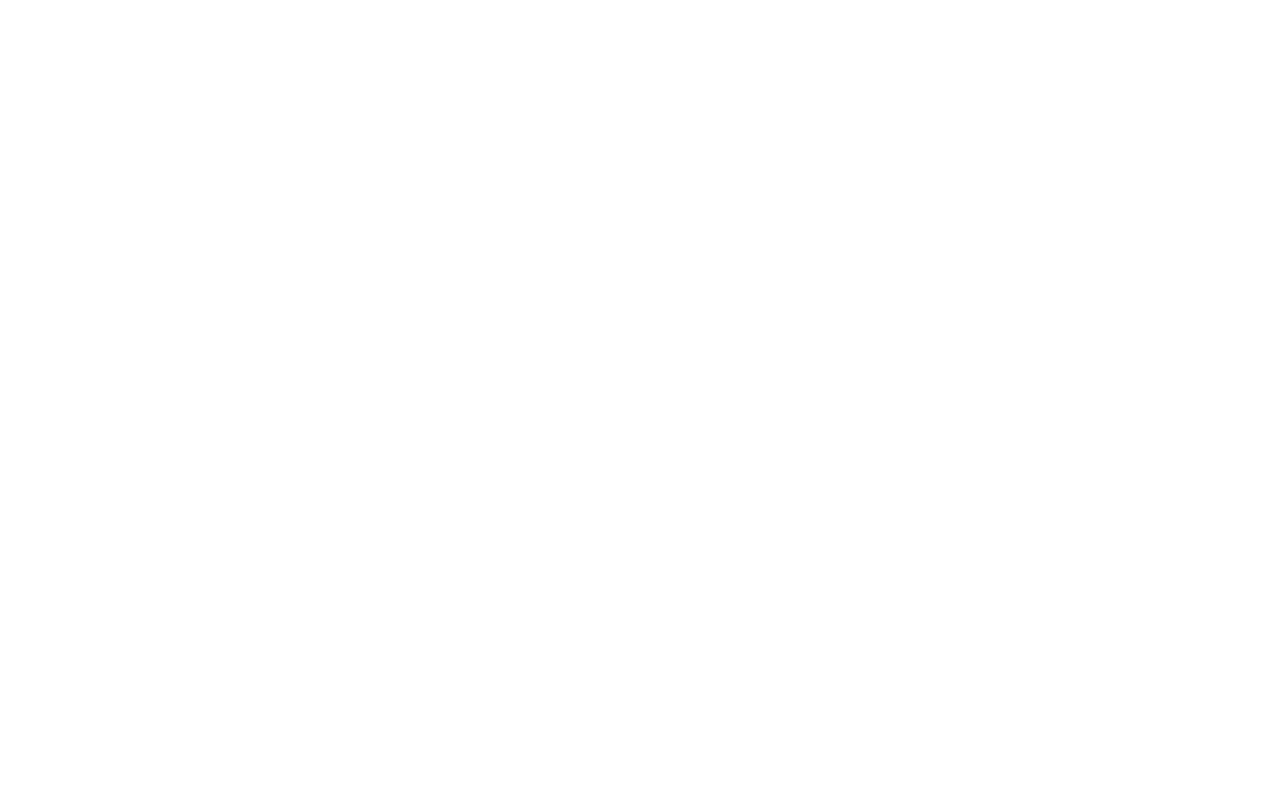
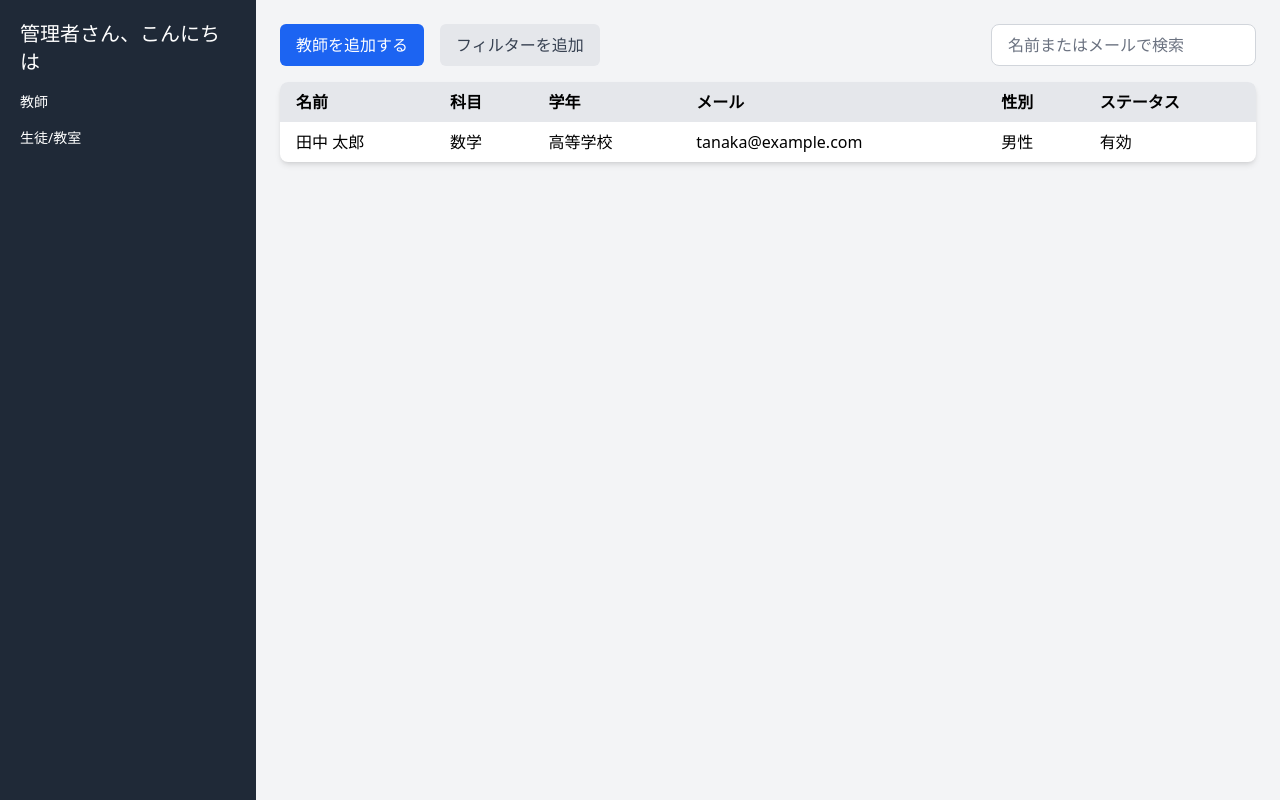
Before and after one commit to yamada5131/ikigai-project, a React (Vite) app: page /teachermanagement in a window 1280 px wide. Before the commit this address had no page. Built offline with nearby package versions, Linux system fonts and the light colour scheme.

Commit message:
add techer admin panel

```diff
--- a/src/main.jsx
+++ b/src/main.jsx
@@ -9,6 +9,7 @@
 import NotificationDetails from "./pages/NotiDetail";
 import Login from "./pages/Auth/Login";
 import Register from "./pages/Auth/Register";
+import TeacherManagement from "./pages/TeacherManagement";
 
 export default function App() {
   return (
@@ -22,6 +23,7 @@
         <Route path="/login" element={<Login />} />
         <Route path="/register" element={<Register />} />
         <Route path="/classdetails" element={<ClassDetails />} />
+        <Route path="/teachermanagement" element={<TeacherManagement/>}/>
       </Routes>
     </BrowserRouter>
   );
--- /dev/null
+++ b/src/pages/TeacherManagement/AddTeacherModal.jsx
@@ -0,0 +1,124 @@
+import React, { useState } from "react";
+
+function AddTeacherModal({ closeModal }) {
+  const [teacherData, setTeacherData] = useState({
+    fullName: "",
+    email: "",
+    password: "",
+    phone: "",
+    subject: "",
+    gender: "",
+    classroom: "",
+  });
+
+  const handleChange = (e) => {
+    const { name, value } = e.target;
+    setTeacherData({ ...teacherData, [name]: value });
+  };
+
+  const handleSubmit = (e) => {
+    e.preventDefault();
+    // Handle form submission (e.g., save teacher data)
+    closeModal(); // Close the modal after submission
+  };
+
+  return (
+    <div className="fixed inset-0 flex items-center justify-center bg-gray-500 bg-opacity-75">
+      <div className="bg-white p-6 rounded-lg w-96">
+        <h2 className="text-2xl mb-4">教師を追加する</h2>
+        <form onSubmit={handleSubmit}>
+          <div className="mb-4">
+            <label className="block text-sm font-medium">フルネーム</label>
+            <input
+              type="text"
+              name="fullName"
+              value={teacherData.fullName}
+              onChange={handleChange}
+              className="w-full p-2 border border-gray-300 rounded"
+            />
+          </div>
+          <div className="mb-4">
+            <label className="block text-sm font-medium">電子メール</label>
+            <input
+              type="email"
+              name="email"
+              value={teacherData.email}
+              onChange={handleChange}
+              className="w-full p-2 border border-gray-300 rounded"
+            />
+          </div>
+          <div className="mb-4">
+            <label className="block text-sm font-medium">パスワード</label>
+            <input
+              type="password"
+              name="password"
+              value={teacherData.password}
+              onChange={handleChange}
+              className="w-full p-2 border border-gray-300 rounded"
+            />
+          </div>
+          <div className="mb-4">
+            <label className="block text-sm font-medium">電話番号</label>
+            <input
+              type="text"
+              name="phone"
+              value={teacherData.phone}
+              onChange={handleChange}
+              className="w-full p-2 border border-gray-300 rounded"
+            />
+          </div>
+          <div className="mb-4">
+            <label className="block text-sm font-medium">教室</label>
+            <input
+              type="text"
+              name="classroom"
+              value={teacherData.classroom}
+              onChange={handleChange}
+              className="w-full p-2 border border-gray-300 rounded"
+            />
+          </div>
+          <div className="mb-4">
+            <label className="block text-sm font-medium">性別</label>
+            <select
+              name="gender"
+              value={teacherData.gender}
+              onChange={handleChange}
+              className="w-full p-2 border border-gray-300 rounded"
+            >
+              <option value="">選択してください</option>
+              <option value="male">男性</option>
+              <option value="female">女性</option>
+            </select>
+          </div>
+          <div className="mb-4">
+            <label className="block text-sm font-medium">科目</label>
+            <input
+              type="text"
+              name="subject"
+              value={teacherData.subject}
+              onChange={handleChange}
+              className="w-full p-2 border border-gray-300 rounded"
+            />
+          </div>
+          <div className="flex justify-between">
+            <button
+              type="submit"
+              className="bg-blue-600 text-white px-4 py-2 rounded"
+            >
+              教師を追加
+            </button>
+            <button
+              type="button"
+              onClick={closeModal}
+              className="bg-gray-300 text-gray-700 px-4 py-2 rounded"
+            >
+              キャンセル
+            </button>
+          </div>
+        </form>
+      </div>
+    </div>
+  );
+}
+
+export default AddTeacherModal;
--- /dev/null
+++ b/src/pages/TeacherManagement/index.jsx
@@ -0,0 +1,83 @@
+import React, { useState } from "react";
+import AddTeacherModal from "./AddTeacherModal";
+
+function TeacherManagement() {
+  const [isModalOpen, setIsModalOpen] = useState(false);
+
+  const openModal = () => setIsModalOpen(true);
+  const closeModal = () => setIsModalOpen(false);
+
+  return (
+    <div className="flex h-screen bg-gray-100">
+      {/* Sidebar */}
+      <div className="w-64 bg-gray-800 text-white p-5">
+        <h2 className="text-xl mb-4">管理者さん、こんにちは</h2>
+        <div className="space-y-4">
+          <div>
+            <p className="text-sm">教師</p>
+          </div>
+          <div>
+            <p className="text-sm">生徒/教室</p>
+          </div>
+        </div>
+      </div>
+
+      {/* Main Content */}
+      <div className="flex-1 p-6">
+        <div className="mb-4 flex justify-between">
+          <div className="flex space-x-4">
+            <button
+              onClick={openModal}
+              className="bg-blue-600 text-white px-4 py-2 rounded-md hover:bg-blue-700"
+            >
+              教師を追加する
+            </button>
+            <button className="bg-gray-200 text-gray-700 px-4 py-2 rounded-md hover:bg-gray-300">
+              フィルターを追加
+            </button>
+          </div>
+
+          <div className="flex items-center">
+            <input
+              type="text"
+              placeholder="名前またはメールで検索"
+              className="px-4 py-2 rounded-lg border border-gray-300"
+            />
+          </div>
+        </div>
+
+        {/* Teacher Table */}
+        <div className="overflow-x-auto bg-white rounded-lg shadow-md">
+          <table className="min-w-full table-auto">
+            <thead className="bg-gray-200">
+              <tr>
+                <th className="px-4 py-2 text-left">名前</th>
+                <th className="px-4 py-2 text-left">科目</th>
+                <th className="px-4 py-2 text-left">学年</th>
+                <th className="px-4 py-2 text-left">メール</th>
+                <th className="px-4 py-2 text-left">性別</th>
+                <th className="px-4 py-2 text-left">ステータス</th>
+              </tr>
+            </thead>
+            <tbody>
+              {/* Example Teacher Rows */}
+              <tr>
+                <td className="px-4 py-2">田中 太郎</td>
+                <td className="px-4 py-2">数学</td>
+                <td className="px-4 py-2">高等学校</td>
+                <td className="px-4 py-2">tanaka@example.com</td>
+                <td className="px-4 py-2">男性</td>
+                <td className="px-4 py-2">有効</td>
+              </tr>
+            </tbody>
+          </table>
+        </div>
+      </div>
+
+      {/* Add Teacher Modal */}
+      {isModalOpen && <AddTeacherModal closeModal={closeModal} />}
+    </div>
+  );
+}
+
+export default TeacherManagement;
```
